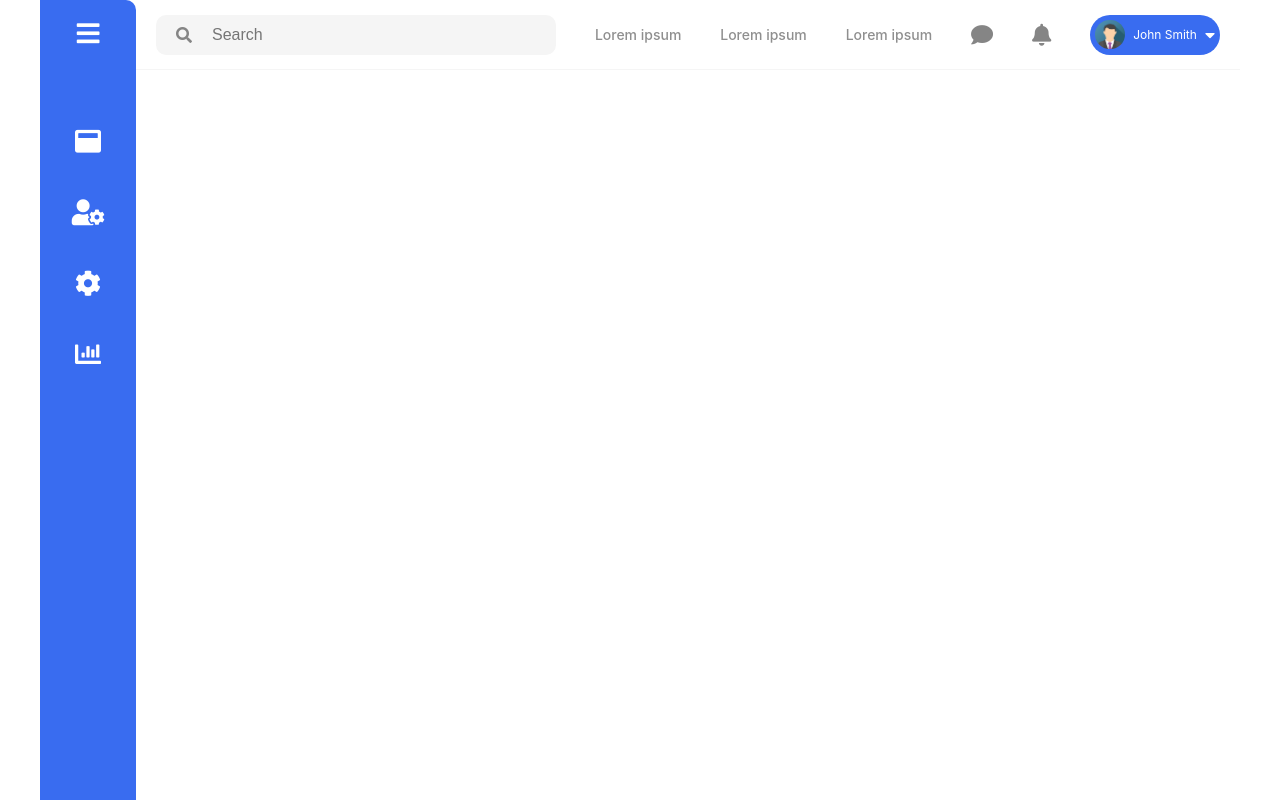
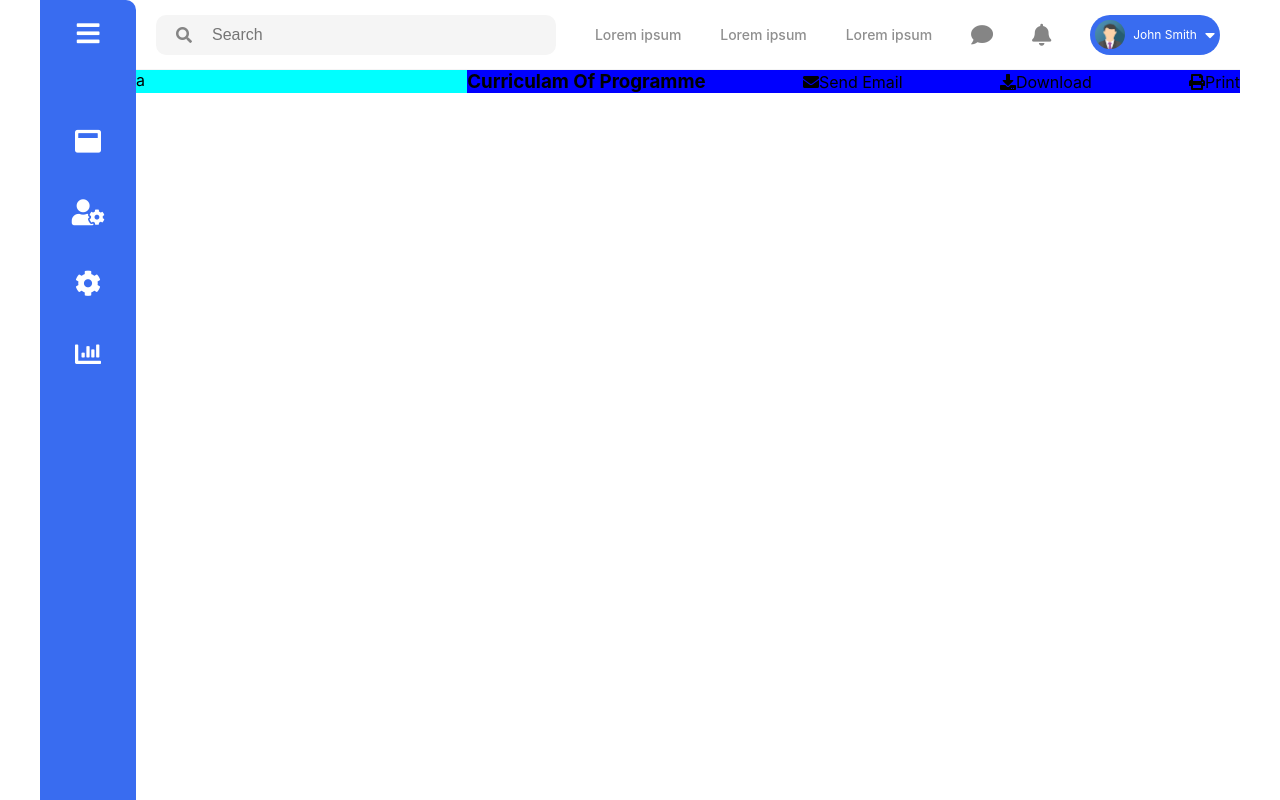
Before and after one commit to adeelrizvi89/digital-waze-test, a React (Create React App) app: page / in a window 1280 px wide. Built offline with nearby package versions, Linux system fonts and the light colour scheme; some icons are missing.

Commit message:
create main section

```diff
--- a/src/Components/Header.js
+++ b/src/Components/Header.js
@@ -3,6 +3,7 @@ import Avatar from "../Images/avatar.png";
 
 const Header = () => {
   return (
+    <>
       <div className="header">
         <div className="searchBar">
           <i class="fas fa-search"></i>
@@ -25,6 +26,7 @@ const Header = () => {
           <i class="fas fa-caret-down"></i>
         </div>
       </div>
+    </>
   );
 };
 
--- /dev/null
+++ b/src/Components/MainSection.js
@@ -0,0 +1,16 @@
+import React from "react";
+import Header from "../Components/Header";
+import Section from "./Section";
+
+const MainSection = () => {
+  return (
+    <>
+      <div className="mainSection">
+        <Header />
+        <Section />
+      </div>
+    </>
+  );
+};
+
+export default MainSection;
--- a/src/Components/PageOne.js
+++ b/src/Components/PageOne.js
@@ -1,12 +1,12 @@
 import React from "react";
-import Header from "./Header";
+import MainSection from "./MainSection";
 import Navbar from "./Navbar";
 
 const PageOne = () => {
   return (
     <div className="container">
       <Navbar />
-      <Header />
+      <MainSection />
     </div>
   );
 };
--- /dev/null
+++ b/src/Components/Section.js
@@ -0,0 +1,29 @@
+import React from "react";
+
+const Section = () => {
+  return (
+    <div className="section">
+      <div className="leftSide">a</div>
+      <div className="rightSide">
+        <header>
+          <h3>Curriculam Of Programme</h3>
+          <div className="email">
+            <i class="fas fa-envelope"></i>
+            <span>Send Email</span>
+          </div>
+          <div className="download">
+            <i class="fas fa-download"></i>
+            <span>Download</span>
+          </div>
+
+          <div className="print">
+            <i class="fas fa-print"></i>
+            <span>Print</span>
+          </div>
+        </header>
+      </div>
+    </div>
+  );
+};
+
+export default Section;
--- a/src/index.css
+++ b/src/index.css
@@ -40,11 +40,14 @@ code {
   font-size: 26px;
   padding: 20px 0px;
 }
+.mainSection {
+  width: 92%;
+}
 .header {
   display: flex;
   align-items: center;
   justify-content: space-between;
-  width: 92%;
+
   height: 70px;
   padding: 0 20px;
   border-bottom: 1px solid #f5f5f5;
@@ -88,3 +91,25 @@ code {
   font-size: 22px;
   color: #858585;
 }
+.section {
+  display: flex;
+}
+.section .leftSide {
+  width: 30%;
+  background-color: aqua;
+}
+.section .rightSide {
+  width: 70%;
+  background-color: blue;
+}
+.section header {
+  display: flex;
+  align-items: center;
+  justify-content: space-between;
+}
+
+.rightSide .email,
+.download,
+.print {
+  color: black;
+}
```
Lines whose indentation alone changed are shown as unchanged.
